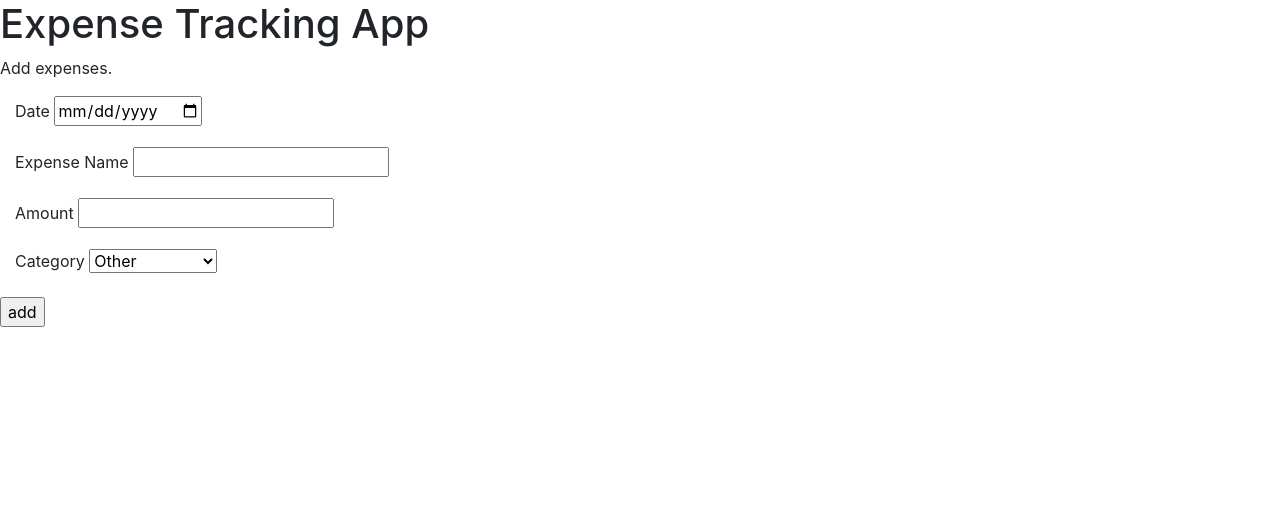
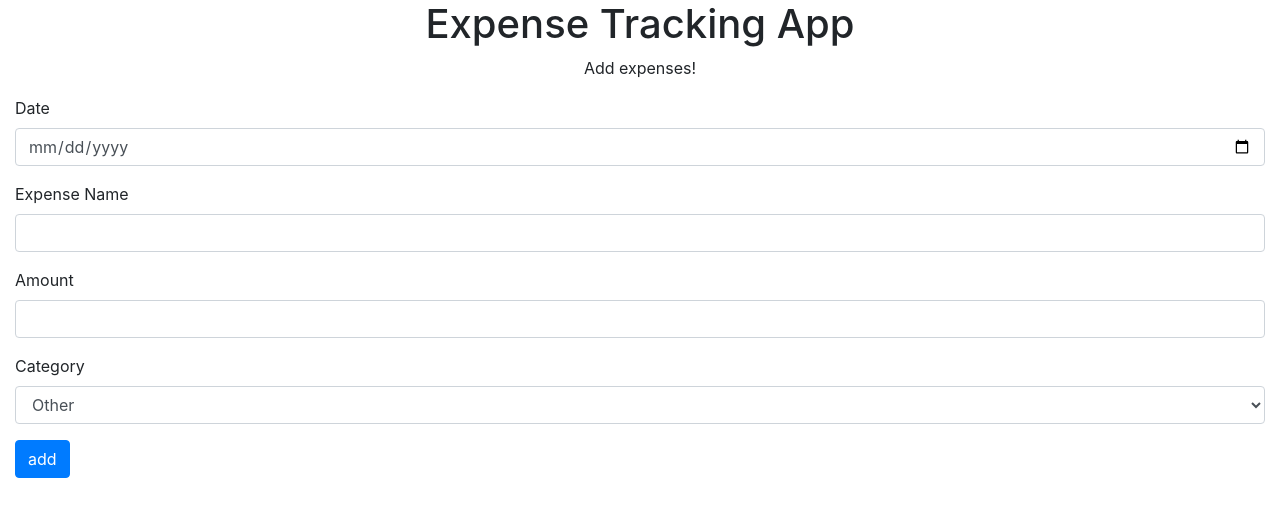
Before and after one commit to MaxineSomers/McWics, a Flask app: page / in a window 1280 px wide. Shown: the top 517 px of the page. Run offline with Flask 3, Linux system fonts and the light colour scheme; some libraries are stand-ins or nearby versions.

Commit message:
made input form nicer

```diff
--- a/templates/add.html
+++ b/templates/add.html
@@ -6,31 +6,43 @@
     <title>Flask UI Example</title>
     <link rel="stylesheet" href="https://stackpath.bootstrapcdn.com/bootstrap/4.5.2/css/bootstrap.min.css">
     <style>
-        /* Custom CSS */
         .form-container {
           max-width: 500px;
           margin: 50px auto;
         }
+
+        .title {
+            text-align: center;
+        }
+
+        .subtitle {
+            text-align: center;
+        }
+
     </style>
 
 </head>
 <body>
-    <h1>Expense Tracking App</h1>
-    <p>Add expenses.</p>
+
+
+<div class="container">
+    <h1 class="title"> Expense Tracking App</h1>
+    <p class="subtitle">Add expenses!</p>
+</div>
+
 
     <form action="/addexpense" method="POST">
         <div class="form-group">
             <div class="col-sm-12">
                 <label for="date">Date</label>
-                <input type="date" name="date" id="date">
+                <input class ="form-control" type="date" name="date" id="date">
             </div>
-
         </div>
 
         <div class="form-group">
             <div class="col-sm-12">
                 <label for="">Expense Name</label>
-                <input type="text" name="expensename" id="expensename">
+                <input class ="form-control" type="text" name="expensename" id="expensename">
             </div>
 
         </div>
@@ -38,7 +50,7 @@
         <div class="form-group">
             <div class="col-sm-12">
                 <label for="">Amount</label>
-                <input type="text" name="amount" id="amount">
+                <input class ="form-control" type="text" name="amount" id="amount">
             </div>
 
         </div>
@@ -46,7 +58,7 @@
         <div class="form-group">
             <div class="col-sm-12">
                 <label for="">Category</label>
-                <select name="category" id="category">
+                <select class ="form-control" name="category" id="category">
 
                     <option value="other">Other</option>
                     <option value="rent">Rent</option>
@@ -56,7 +68,11 @@
             </div>
 
         </div>
-        <input type="submit" value="add" id="">
+
+
+        <div class="col-sm-12">
+            <input class="btn btn-primary" type="submit" value="add" id="">
+        </div>
     </form>
 
 </body>
```
